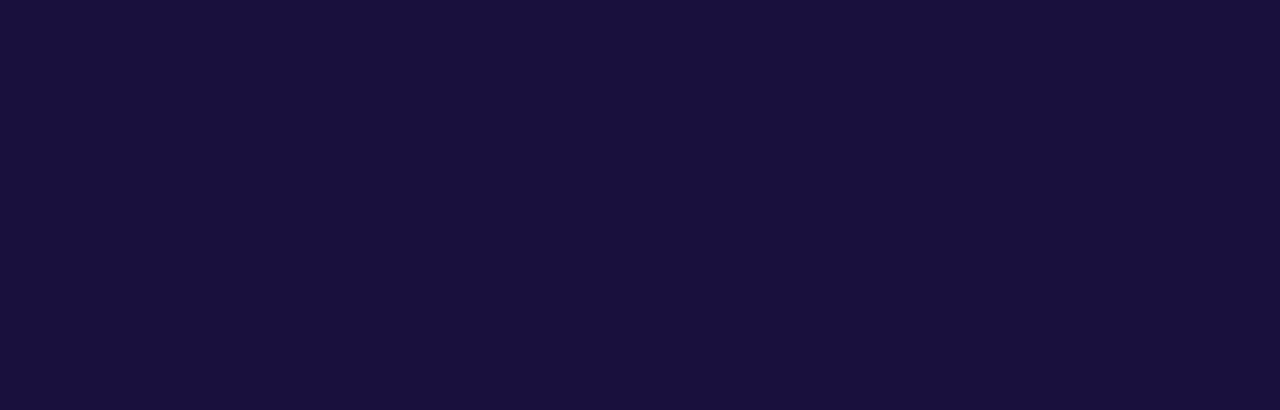
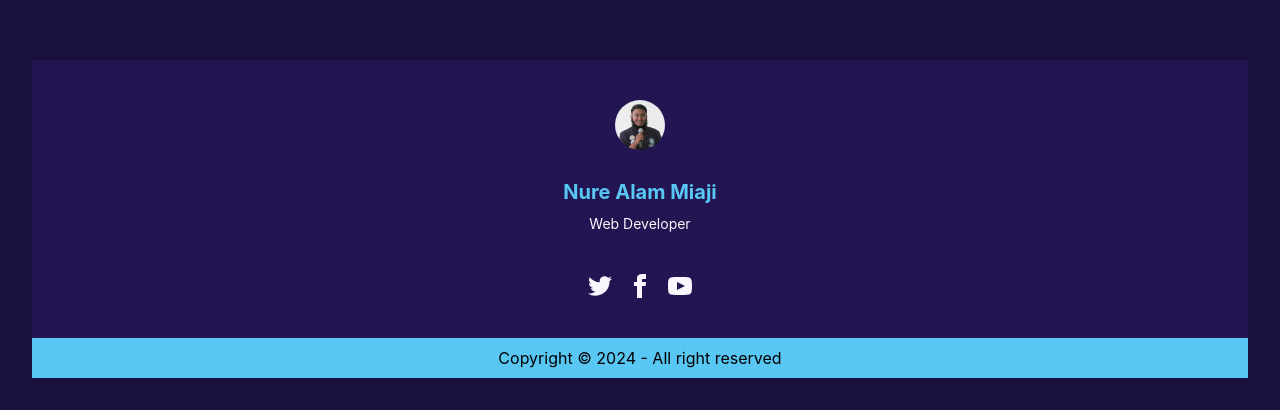
Before and after one commit to nurealammiaji/nurealammiaji, a React (Vite) app: page / in a window 1280 px wide. Shown: the part 840-1250 px from the top of the page. Before the commit the page ends 800 px from the top, so only its background shows below. Built offline with nearby package versions, Linux system fonts and the light colour scheme.

Commit message:
navbar and footer modified

```diff
--- a/src/components/Footer/Footer.jsx
+++ b/src/components/Footer/Footer.jsx
@@ -1,8 +1,58 @@
+import { Link } from "react-router-dom";
+import photo from "/nurealammiaji.jpg";
 
 const Footer = () => {
     return (
         <div>
-
+            <footer className="p-10 footer footer-center bg-neutral">
+                <aside>
+                    <figure className="w-[50px] h-[50px]">
+                        <img className="rounded-full" src={photo} alt="" />
+                    </figure>
+                    <p className="mt-5 text-xl font-bold text-secondary"> Nure Alam Miaji</p>
+                    <p>Web Developer</p>
+                </aside>
+                <nav>
+                    <div className="grid grid-flow-col gap-4">
+                        <Link className="hover:text-blue-300" to={"https://www.twitter.com/nurealammiaji"}>
+                            <svg
+                                xmlns="http://www.w3.org/2000/svg"
+                                width="24"
+                                height="24"
+                                viewBox="0 0 24 24"
+                                className="fill-current">
+                                <path
+                                    d="M24 4.557c-.883.392-1.832.656-2.828.775 1.017-.609 1.798-1.574 2.165-2.724-.951.564-2.005.974-3.127 1.195-.897-.957-2.178-1.555-3.594-1.555-3.179 0-5.515 2.966-4.797 6.045-4.091-.205-7.719-2.165-10.148-5.144-1.29 2.213-.669 5.108 1.523 6.574-.806-.026-1.566-.247-2.229-.616-.054 2.281 1.581 4.415 3.949 4.89-.693.188-1.452.232-2.224.084.626 1.956 2.444 3.379 4.6 3.419-2.07 1.623-4.678 2.348-7.29 2.04 2.179 1.397 4.768 2.212 7.548 2.212 9.142 0 14.307-7.721 13.995-14.646.962-.695 1.797-1.562 2.457-2.549z"></path>
+                            </svg>
+                        </Link>
+                        <Link className="hover:text-blue-500" to={"https://www.facebook.com/nurealammiaji"}>
+                            <svg
+                                xmlns="http://www.w3.org/2000/svg"
+                                width="24"
+                                height="24"
+                                viewBox="0 0 24 24"
+                                className="fill-current">
+                                <path
+                                    d="M9 8h-3v4h3v12h5v-12h3.642l.358-4h-4v-1.667c0-.955.192-1.333 1.115-1.333h2.885v-5h-3.808c-3.596 0-5.192 1.583-5.192 4.615v3.385z"></path>
+                            </svg>
+                        </Link>
+                        <Link className="hover:text-red-500" to={"https://www.youtube.com/@nurealammiaji"}>
+                            <svg
+                                xmlns="http://www.w3.org/2000/svg"
+                                width="24"
+                                height="24"
+                                viewBox="0 0 24 24"
+                                className="fill-current">
+                                <path
+                                    d="M19.615 3.184c-3.604-.246-11.631-.245-15.23 0-3.897.266-4.356 2.62-4.385 8.816.029 6.185.484 8.549 4.385 8.816 3.6.245 11.626.246 15.23 0 3.897-.266 4.356-2.62 4.385-8.816-.029-6.185-.484-8.549-4.385-8.816zm-10.615 12.816v-8l8 3.993-8 4.007z"></path>
+                            </svg>
+                        </Link>
+                    </div>
+                </nav>
+            </footer>
+            <footer className="p-2 bg-secondary">
+                <p className="text-black">Copyright © {new Date().getFullYear()} - All right reserved</p>
+            </footer>
         </div>
     );
 };
--- a/src/components/Navbar/Navbar.jsx
+++ b/src/components/Navbar/Navbar.jsx
@@ -19,7 +19,7 @@
 
     return (
         <nav>
-            <div className="navbar bg-base-100">
+            <div className="navbar bg-neutral">
                 <div className="navbar-start">
                     {/* Mobile Menu */}
                     <details className="dropdown">
@@ -43,7 +43,7 @@
                             {links}
                         </ul>
                     </details>
-                    <NavLink to={"/"} className="btn btn-ghost md:text-xl">Nure Alam Miaji</NavLink>
+                    <NavLink to={"/"} className="btn btn-ghost text-secondary md:text-xl">Nure Alam Miaji</NavLink>
                 </div>
                 {/* Desktop Menu */}
                 <div className="hidden navbar-center lg:flex">
@@ -52,7 +52,7 @@
                     </ul>
                 </div>
                 <div className="navbar-end">
-                    <Link to={"https://www.fiverr.com/nurealammiaji"} className="btn">Hire Me</Link>
+                    <Link to={"https://www.fiverr.com/nurealammiaji"} className="btn btn-secondary btn-sm">Hire Me</Link>
                 </div>
             </div>
         </nav>
--- a/src/pages/Home/Home.jsx
+++ b/src/pages/Home/Home.jsx
@@ -1,7 +1,7 @@
 
 const Home = () => {
     return (
-        <div>
+        <div className="min-h-screen">
         </div>
     );
 };
```
